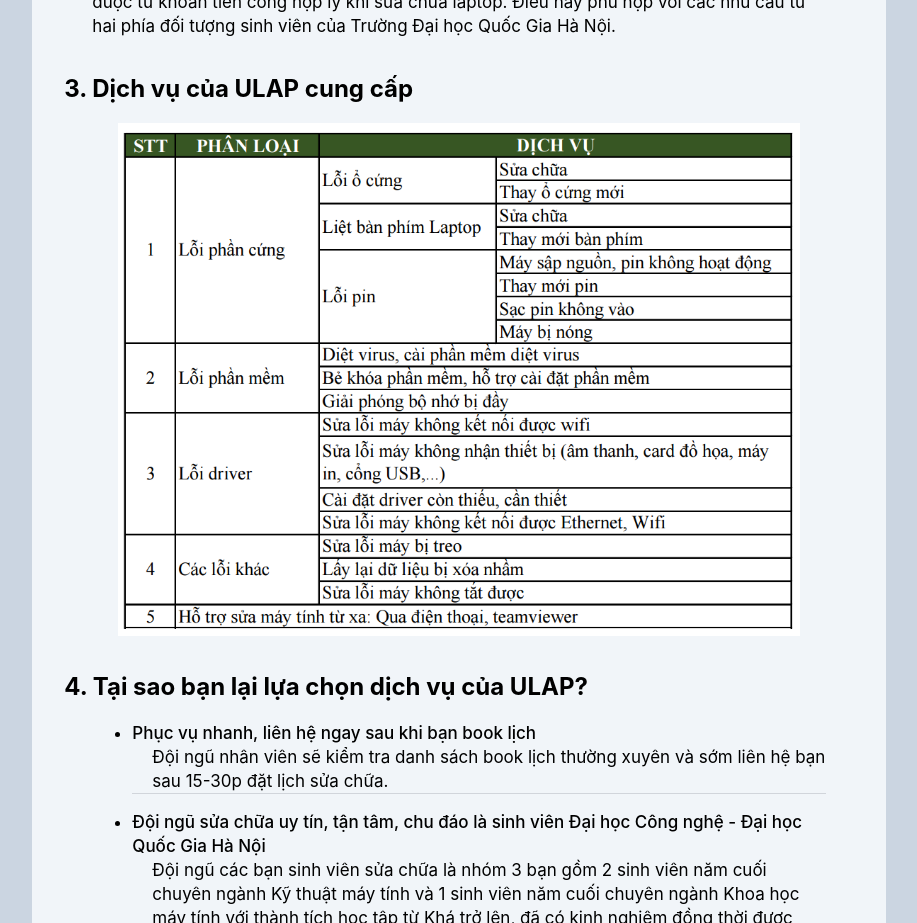
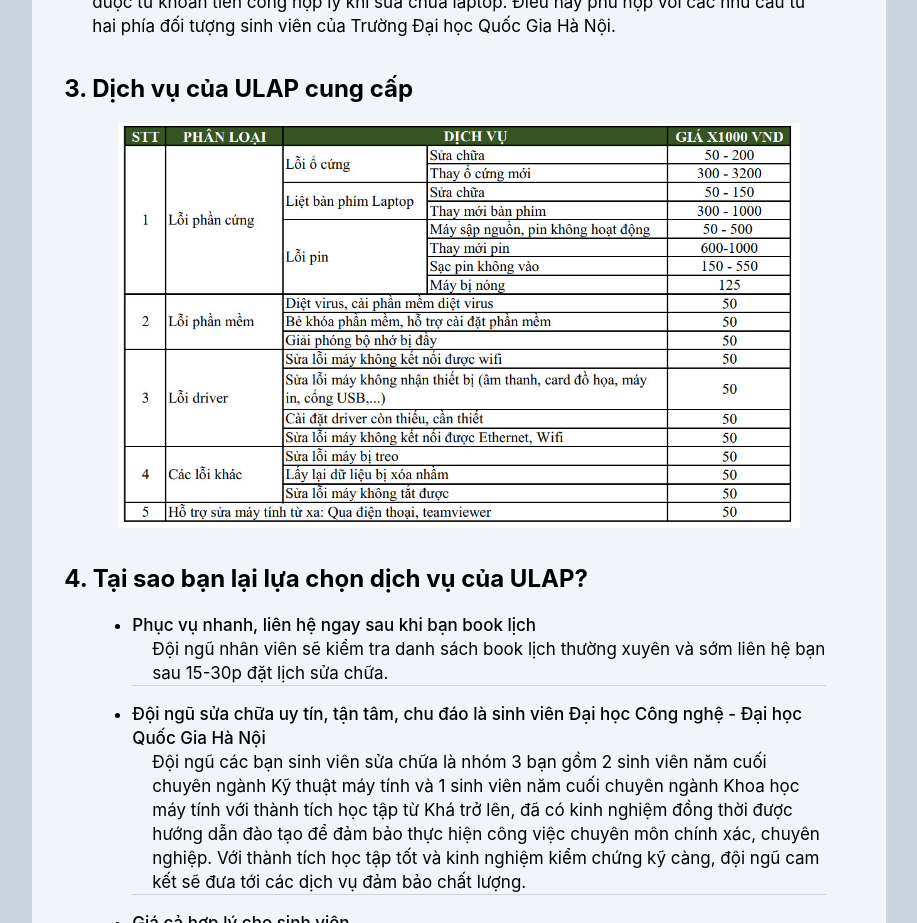
Before and after one commit to vuminhtri/LaptopRescue-FE, a React (Vite) app: page / in a window 1280 px wide. Shown: the part 880-1803 px from the top of the page, without its empty margins (181-1098 px from the left). Built offline with nearby package versions, Linux system fonts and the light colour scheme.

Commit message:
Change image dich-vu to bang-gia

```diff
--- a/src/pages/Home.jsx
+++ b/src/pages/Home.jsx
@@ -1,5 +1,5 @@
 import { useEffect, useState } from "react";
-import service from "../assets/dich vu.png";
+import quotation from "../assets/bang gia.jpg";
 import repairprocess from "../assets/quy trinh sua chua.jpg";
 import { useDispatch } from "react-redux";
 import { createOrders } from "../redux/ordersSlice";
@@ -178,7 +178,7 @@
                 <div className="w-full flex justify-center">
                     <img
                         className="w-4/5"
-                        src={service}
+                        src={quotation}
                         alt="bang-gia"
                     />
                 </div>
```
